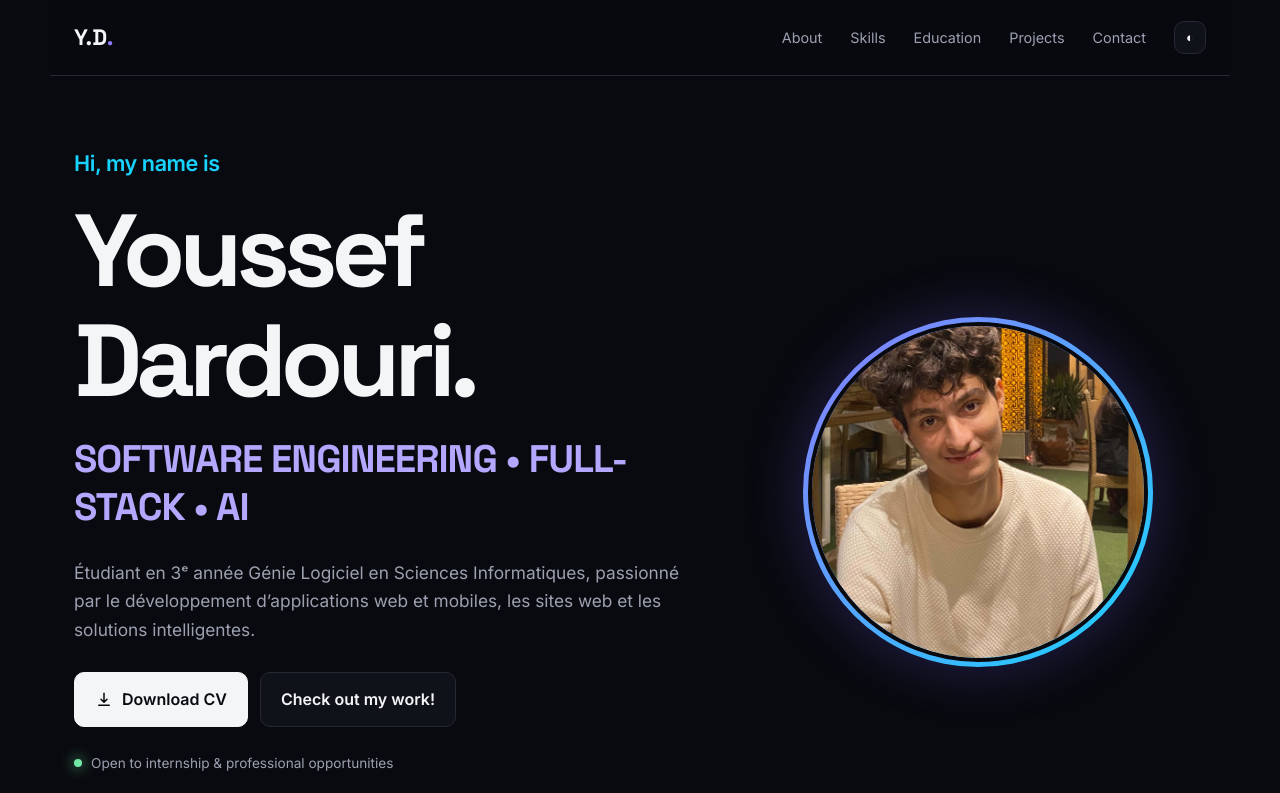
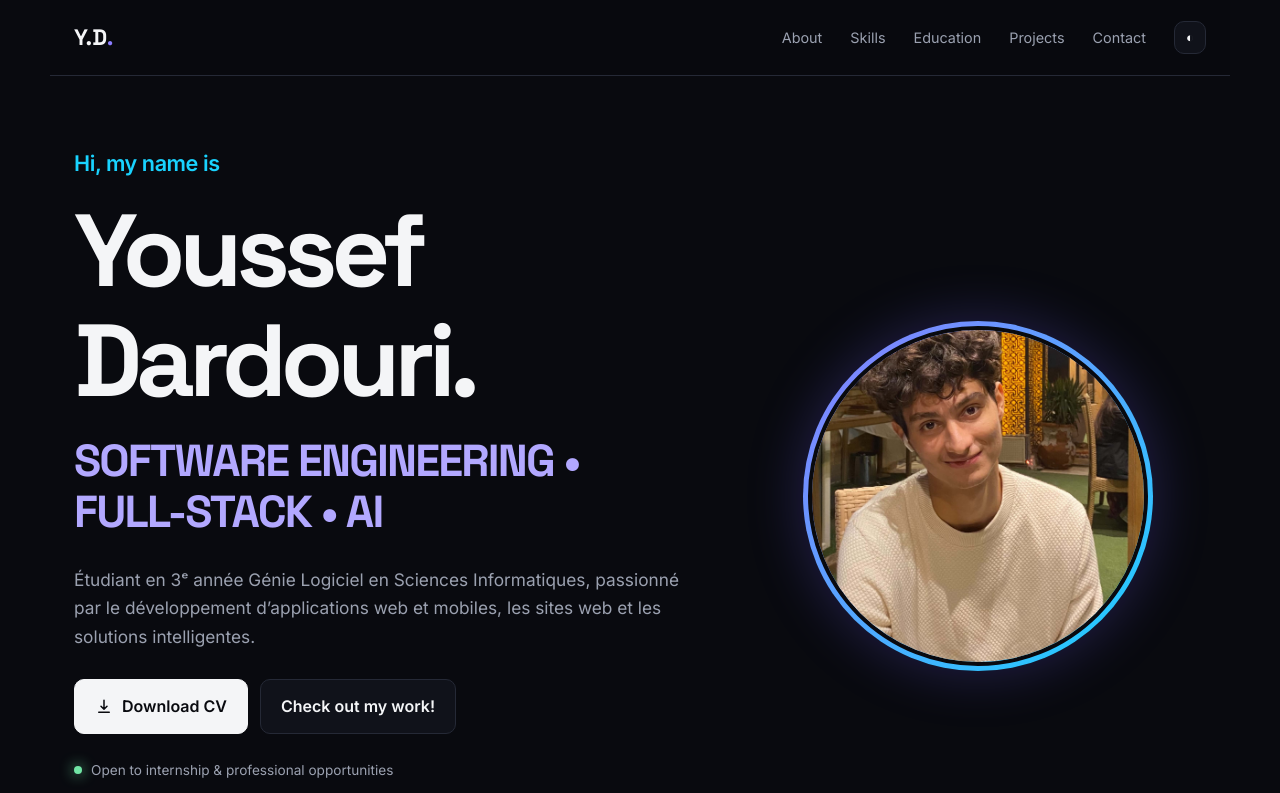
Before and after one commit to dardouriyoussef02-jpg/youssef-dardouri-portfolio, a plain HTML site: page index.html in a window 1280 px wide. Shown: the top 793 px of the page. Drawn offline with Linux system fonts and the light colour scheme.

Commit message:
Update hero text styles in style.css

```diff
--- a/style.css
+++ b/style.css
@@ -148,12 +148,13 @@ h2 span{
 }
 
 .hero h2{
-  font-size:clamp(1.5rem,3vw,2.6rem);
-  letter-spacing:-.025em;
+  font-family:"Space Grotesk",sans-serif;
+  font-size:clamp(1.8rem,3.5vw,3.2rem);
+  letter-spacing:-.04em;
   color:var(--accent2);
-  font-weight:700;
+  font-weight:800;
   margin-top:18px;
-  line-height:1.25
+  line-height:1.15;
 }
 
 .hero-text{
```
